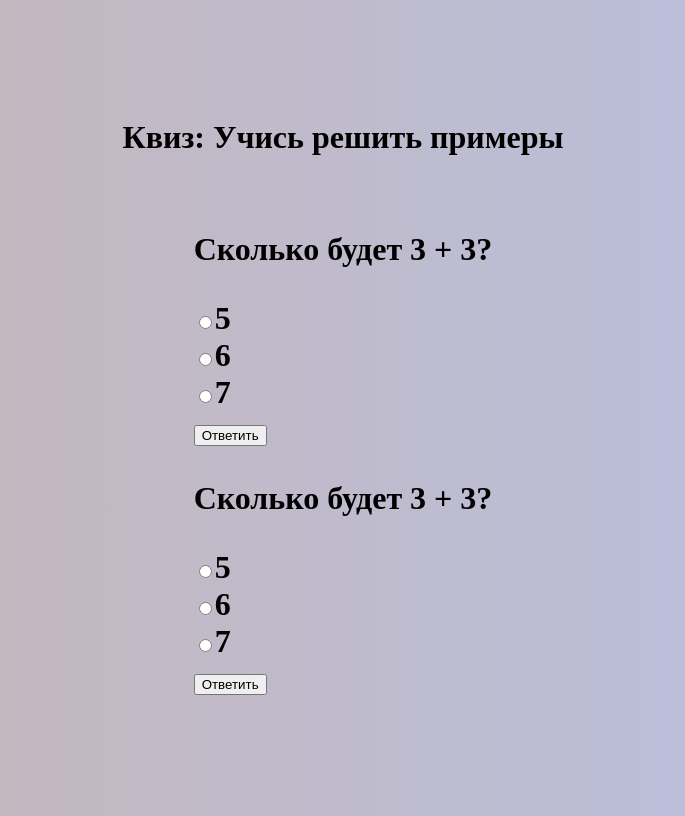
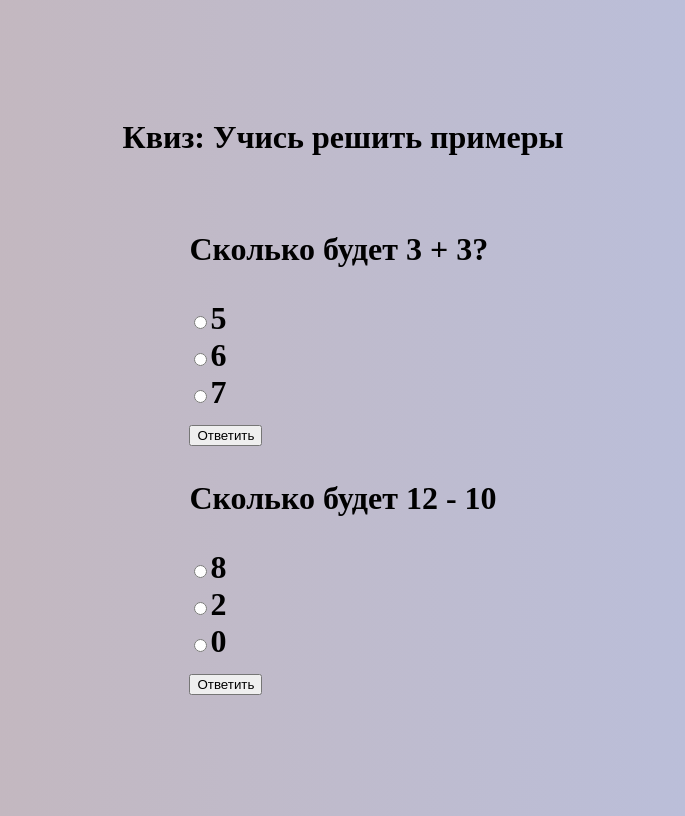
Before and after one commit to qeeweex/web_app_for_preschoolers, a Flask app: template templates/examples.html in a window 1280 px wide. Shown: the whole page, without its empty margins (297-982 px from the left). Run offline with Flask 3, Linux system fonts and the light colour scheme; the template is opened without the code that fills it, so the values that code supplies are empty.

Commit message:
добавил доп вопрос в игру

```diff
--- a/templates/examples.html
+++ b/templates/examples.html
@@ -3,7 +3,7 @@
 <head>
     <meta charset="UTF-8">
     <title>Примеры</title>
-    <link rel="stylesheet" href="{{ url_for('static', filename='style.css') }}">
+    <link rel="stylesheet" href="{{ url_for('static', filename='style/style.css') }}">
 </head>
 <body>
   <h1>Квиз: Учись решить примеры<h1>
@@ -19,10 +19,10 @@
     </div>
 
     <div id="question2" class="question">
-      <p>Сколько будет 3 + 3?</p>
-      <label><input type="radio" name="question1" value="5">5</label><br>
-      <label><input type="radio" name="question1" value="6">6</label><br>
-      <label><input type="radio" name="question1" value="7">7</label><br>
+      <p>Сколько будет 12 - 10 </p>
+      <label><input type="radio" name="question1" value="5">8</label><br>
+      <label><input type="radio" name="question1" value="6">2</label><br>
+      <label><input type="radio" name="question1" value="7">0</label><br>
 
       <button onclick="checkAnswer(1)">Ответить</button>
     </div>
```
